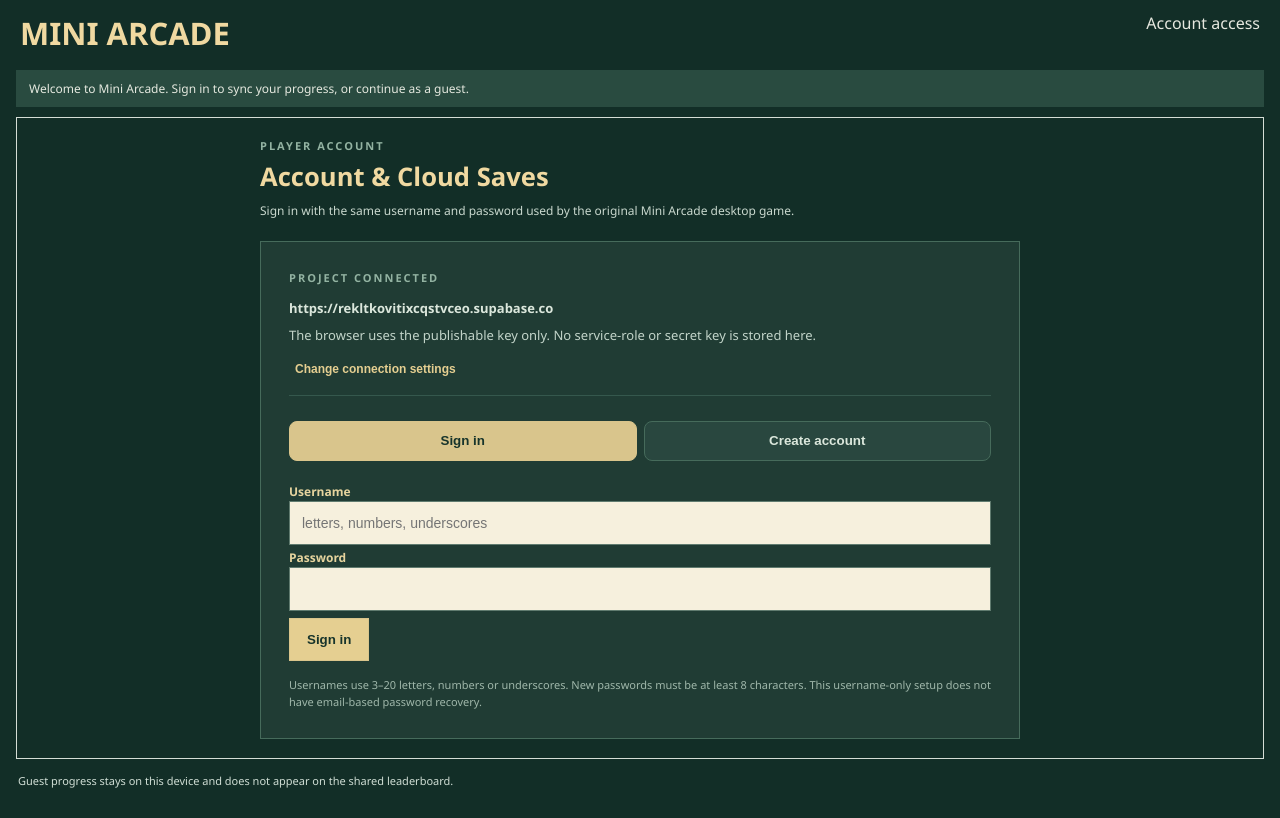
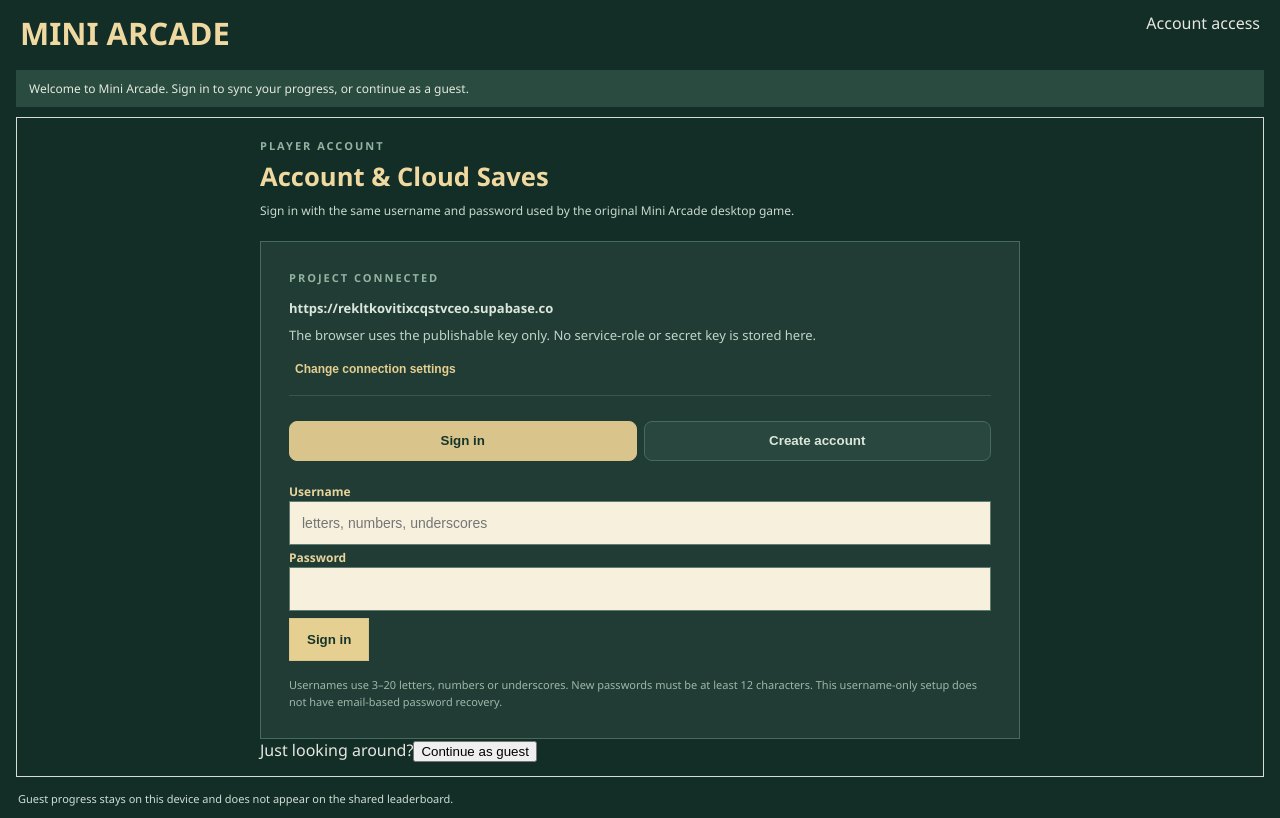
Before and after one commit to mynameiskarl-TVE/KarlsGameHub, a React (Vite) app in the folder web-version/: page / in a window 1280 px wide. Built offline with nearby package versions, Linux system fonts and the light colour scheme.

Commit message:
Add guest entry option and require longer new passwords

```diff
--- a/web-version/src/components/AuthPanel.jsx
+++ b/web-version/src/components/AuthPanel.jsx
@@ -14,6 +14,7 @@ export default function AuthPanel({
   onSaveConfig,
   onSignOut,
   onRetryCloud,
+  onGuestMode,
 }) {
   const [mode, setMode] = React.useState("login");
   const [username, setUsername] = React.useState("");
@@ -60,8 +61,8 @@ export default function AuthPanel({
       const email = usernameToAuthEmail(normalizedUsername);
 
       if (mode === "register") {
-        if (password.length < 8) {
-          throw new Error("Your password must be at least 8 characters long.");
+        if (password.length < 12) {
+          throw new Error("New passwords must be at least 12 characters long.");
         }
 
         const { data, error } = await client.auth.signUp({
@@ -232,7 +233,7 @@ export default function AuthPanel({
                     id="auth-password"
                     type="password"
                     autoComplete={mode === "login" ? "current-password" : "new-password"}
-                    minLength={mode === "register" ? 8 : undefined}
+                    minLength={mode === "register" ? 12 : undefined}
                     value={password}
                     onChange={(event) => setPassword(event.target.value)}
                     required
@@ -242,7 +243,7 @@ export default function AuthPanel({
                   </button>
                 </form>
                 <p className="account-security-note">
-                  Usernames use 3–20 letters, numbers or underscores. New passwords must be at least 8 characters.
+                  Usernames use 3–20 letters, numbers or underscores. New passwords must be at least 12 characters.
                   This username-only setup does not have email-based password recovery.
                 </p>
               </div>
@@ -252,6 +253,14 @@ export default function AuthPanel({
 
         {message && <p className="account-message" role="status" aria-live="polite">{message}</p>}
       </div>
+      {!session?.user && onGuestMode && (
+        <div className="guest-mode-footer">
+          <span>Just looking around?</span>
+          <button type="button" className="guest-mode-button" onClick={onGuestMode}>
+            Continue as guest
+          </button>
+        </div>
+      )}
     </section>
   );
 }
```
